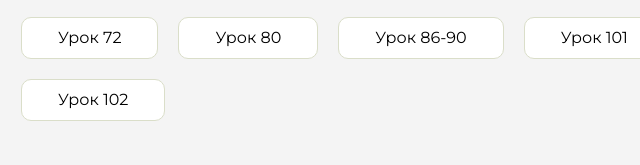
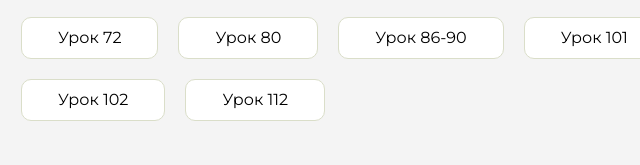
Before and after one commit to GalsanSanzhiev/homework, a plain HTML site: page index.html in a window 1280 px wide. Shown: the part 345-510 px from the top of the page, 435-1075 px from the left. Drawn offline with Linux system fonts and the light colour scheme.

Commit message:
Update index.html

```diff
--- a/index.html
+++ b/index.html
@@ -134,6 +134,9 @@
                      <li class="content__list-item">
                         <a href="lesson-102 JS Объекты/index.html">Урок 102</a>
                     </li>
+                         <li class="content__list-item">
+                        <a href="lesson-112 JS Модалка/index.html">Урок 112</a>
+                    </li>
                 </ul>
             </div>
             <div class="content__block hidden" id="diplomBlock">
```
